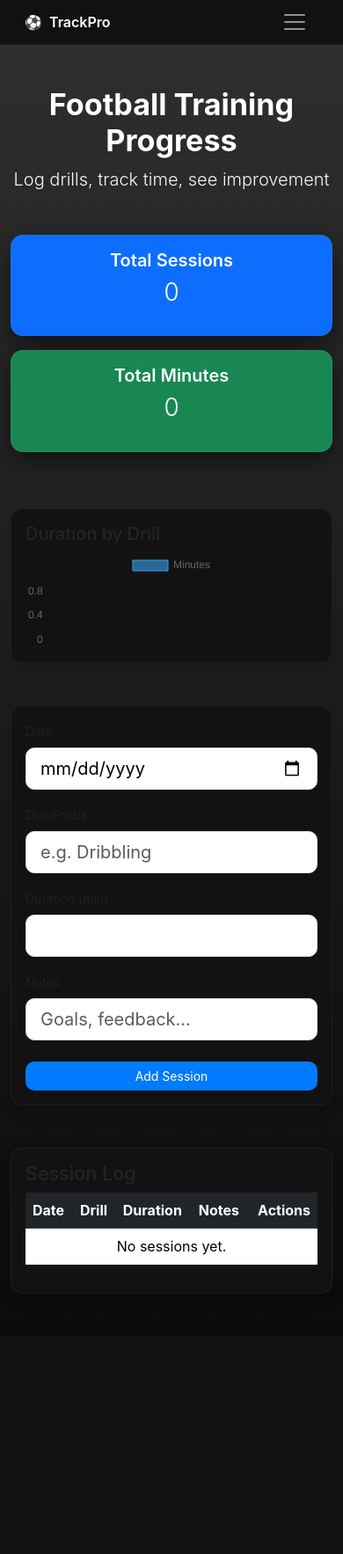
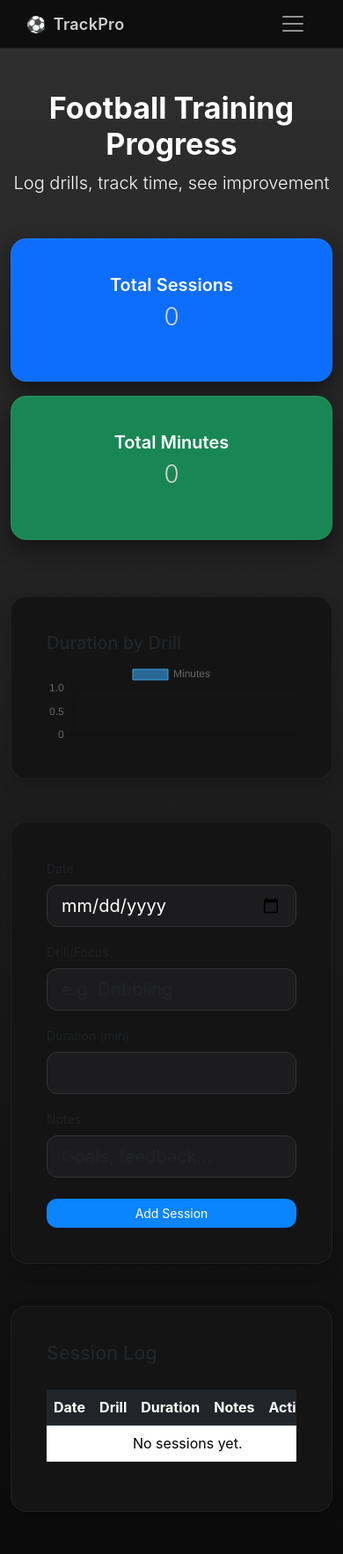
Before and after one commit to akshitjoshi335-maker/Football-progress-tracking, a Flask app: page / in a window 390 px wide. Shown: the whole page at 88% size. Before the commit the page ends 1471 px from the top, so only its background shows below. Run offline with Flask 3, Linux system fonts and the light colour scheme; a user stored in the database is signed in; data comes from the database, SQL or seed files in the repository; data that the repository does not hold is empty.

Commit message:
Update style.css

```diff
--- a/static/css/style.css
+++ b/static/css/style.css
@@ -1,141 +1,159 @@
-/* ------------------------
+/* =========================
 GLOBAL
------------------------- */
+========================= */
+
+*{
+box-sizing:border-box;
+}
 
 body{
-background:#0b0b0b;
-color:#ffffff;
-font-family:-apple-system,BlinkMacSystemFont,"Segoe UI",Roboto,sans-serif;
+background:#0b0b0c;
+color:#e8e8e8;
+font-family:-apple-system,BlinkMacSystemFont,"Segoe UI",Roboto,Inter,sans-serif;
 margin:0;
 padding:0;
+-webkit-font-smoothing:antialiased;
 }
 
-/* ------------------------
+/* text always visible */
+
+h1,h2,h3,h4,h5{
+color:#ffffff;
+font-weight:600;
+}
+
+p,span,label,small{
+color:#cfcfcf;
+}
+
+/* smooth animations */
+
+*{
+transition:all .25s cubic-bezier(.4,0,.2,1);
+}
+
+/* =========================
 NAVBAR
------------------------- */
+========================= */
 
 .navbar{
-background:#111;
-border-bottom:1px solid rgba(255,255,255,0.05);
-padding:6px 16px;
+background:#0e0e0f;
+border-bottom:1px solid rgba(255,255,255,0.06);
+padding:8px 18px;
 min-height:48px;
 }
 
 .navbar-brand{
+font-size:18px;
 font-weight:600;
-font-size:18px;
-color:#fff !important;
+color:white !important;
+letter-spacing:.3px;
 }
 
 .navbar .nav-link{
-color:#ccc !important;
+color:#bfbfbf !important;
 font-size:14px;
-padding:4px 10px;
+margin-left:10px;
 }
 
 .navbar .nav-link:hover{
-color:#fff !important;
+color:white !important;
 }
 
 /* avatar */
 
 .navbar-avatar{
-width:32px;
-height:32px;
+width:30px;
+height:30px;
 border-radius:50%;
 object-fit:cover;
 }
 
-/* ------------------------
+/* =========================
+PAGE HEADER
+========================= */
+
+.page-header{
+text-align:center;
+margin-top:45px;
+margin-bottom:35px;
+}
+
+.page-header h1{
+font-size:44px;
+letter-spacing:-1px;
+}
+
+.page-header p{
+color:#9a9a9a;
+font-size:15px;
+}
+
+/* =========================
 CARDS
------------------------- */
+========================= */
 
 .card{
-background:#121212;
+background:#141414;
+border-radius:18px;
 border:1px solid rgba(255,255,255,0.05);
-border-radius:14px;
-box-shadow:0 10px 30px rgba(0,0,0,0.5);
+padding:24px;
+box-shadow:
+0 10px 25px rgba(0,0,0,.45),
+inset 0 1px rgba(255,255,255,.03);
 }
 
-.card-title{
-font-weight:600;
+.card:hover{
+transform:translateY(-4px);
+box-shadow:
+0 18px 40px rgba(0,0,0,.6),
+inset 0 1px rgba(255,255,255,.04);
 }
 
-/* ------------------------
-FORMS
------------------------- */
+/* =========================
+ANALYTICS GRID
+========================= */
 
-.form-control,
-.form-select{
-background:#ffffff;
-color:#000;
-border-radius:10px;
-border:1px solid #ddd;
+.analytics-grid{
+display:grid;
+grid-template-columns:1fr 1fr;
+gap:28px;
+margin-top:30px;
 }
 
-.form-control:focus{
-border-color:#007aff;
-box-shadow:none;
+.analytics-card{
+background:#141414;
+border-radius:18px;
+padding:30px;
+border:1px solid rgba(255,255,255,0.05);
+box-shadow:0 15px 35px rgba(0,0,0,.55);
 }
 
-/* ------------------------
-BUTTONS
------------------------- */
+/* =========================
+METRIC TEXT
+========================= */
 
-.btn{
-border-radius:10px;
+.metric-title{
 font-size:14px;
-padding:6px 14px;
+color:#a0a0a0;
+margin-bottom:6px;
 }
 
-.btn-primary{
-background:#007aff;
-border:none;
+.metric-value{
+font-size:36px;
+font-weight:700;
+color:#ffffff;
 }
 
-.btn-primary:hover{
-background:#0062cc;
-}
-
-.btn-danger{
-background:#ff3b30;
-border:none;
-}
-
-.btn-danger:hover{
-background:#e22c22;
-}
-
-/* ------------------------
-TABLE
------------------------- */
-
-.table{
-color:#ddd;
-}
-
-.table thead{
-color:#fff;
-border-bottom:1px solid rgba(255,255,255,0.1);
-}
-
-.table tbody tr{
-border-bottom:1px solid rgba(255,255,255,0.05);
-}
-
-.table tbody tr:hover{
-background:rgba(255,255,255,0.03);
-}
-
-/* ------------------------
-RINGS
------------------------- */
+/* =========================
+FITNESS RINGS
+========================= */
 
 .rings{
 display:flex;
 justify-content:center;
-gap:40px;
-margin-bottom:30px;
+gap:50px;
+margin-bottom:40px;
 }
 
 .ring{
@@ -149,26 +167,32 @@ transform:rotate(-90deg);
 }
 
 .ring-bg{
-fill:none;
 stroke:#222;
 stroke-width:12;
+fill:none;
 }
 
 .ring-progress{
-fill:none;
 stroke-width:12;
 stroke-linecap:round;
+fill:none;
 stroke-dasharray:408;
 stroke-dashoffset:408;
-transition:stroke-dashoffset 1.5s ease;
+transition:stroke-dashoffset 1.4s ease;
 }
 
-.ring1{
-stroke:#00ff88;
+/* apple colors */
+
+.ring-green{
+stroke:#30d158;
 }
 
-.ring2{
-stroke:#00aaff;
+.ring-blue{
+stroke:#0a84ff;
+}
+
+.ring-orange{
+stroke:#ff9f0a;
 }
 
 .ring-label{
@@ -180,107 +204,154 @@ text-align:center;
 }
 
 .ring-label h3{
+font-size:24px;
 margin:0;
-font-size:22px;
 }
 
 .ring-label p{
+font-size:13px;
+color:#a0a0a0;
 margin:0;
-font-size:13px;
-color:#aaa;
 }
 
-/* ------------------------
-UNDO BAR
------------------------- */
+/* =========================
+TABLE
+========================= */
+
+.table{
+color:#dcdcdc;
+margin-top:20px;
+}
+
+.table thead{
+border-bottom:1px solid rgba(255,255,255,0.08);
+color:#ffffff;
+}
+
+.table tbody tr{
+border-bottom:1px solid rgba(255,255,255,0.05);
+}
+
+.table tbody tr:hover{
+background:rgba(255,255,255,0.03);
+}
+
+/* =========================
+BUTTONS
+========================= */
+
+.btn{
+border-radius:12px;
+font-size:14px;
+padding:6px 16px;
+}
+
+.btn-primary{
+background:#0a84ff;
+border:none;
+}
+
+.btn-primary:hover{
+background:#0071e3;
+}
+
+.btn-danger{
+background:#ff453a;
+border:none;
+}
+
+.btn-danger:hover{
+background:#d9362e;
+}
+
+/* =========================
+FORMS
+========================= */
+
+.form-control,
+.form-select{
+border-radius:12px;
+border:1px solid #333;
+background:#1c1c1e;
+color:#ffffff;
+}
+
+.form-control:focus{
+border-color:#0a84ff;
+box-shadow:none;
+}
+
+/* =========================
+UNDO DELETE BAR
+========================= */
 
 .undo-bar{
 position:fixed;
-bottom:25px;
+bottom:30px;
 left:50%;
 transform:translateX(-50%);
-background:#111;
-color:#fff;
+background:#1c1c1e;
+color:white;
 padding:12px 20px;
 border-radius:30px;
 display:none;
+gap:12px;
 align-items:center;
-gap:12px;
-box-shadow:0 10px 30px rgba(0,0,0,0.6);
+box-shadow:0 10px 35px rgba(0,0,0,.6);
 }
 
-.undo-bar button{
-background:#007aff;
-border:none;
-color:#fff;
-padding:5px 12px;
-border-radius:16px;
-}
-
-/* ------------------------
-CHART CARD
------------------------- */
-
-.chart-card{
-background:#121212;
-border-radius:14px;
-padding:20px;
-border:1px solid rgba(255,255,255,0.05);
-margin-top:20px;
-}
-
-/* ------------------------
-PROFILE
------------------------- */
-
-.profile-avatar{
-width:80px;
-height:80px;
-border-radius:50%;
-object-fit:cover;
-}
-
-/* ------------------------
-LOGIN PAGE
------------------------- */
-
-.login-card{
-background:#121212;
-border-radius:14px;
-padding:30px;
-border:1px solid rgba(255,255,255,0.05);
-}
-
-/* ------------------------
-SCROLLBAR
------------------------- */
+/* =========================
+SCROLLBAR (APPLE STYLE)
+========================= */
 
 ::-webkit-scrollbar{
 width:8px;
 }
 
+::-webkit-scrollbar-track{
+background:#0b0b0c;
+}
+
 ::-webkit-scrollbar-thumb{
-background:#333;
+background:#2c2c2e;
 border-radius:10px;
 }
 
-::-webkit-scrollbar-track{
-background:#0b0b0b;
+::-webkit-scrollbar-thumb:hover{
+background:#3a3a3c;
 }
 
-/* ------------------------
+/* =========================
+TEXT SELECTION FIX
+========================= */
+
+::selection{
+background:#0a84ff;
+color:white;
+}
+
+::-moz-selection{
+background:#0a84ff;
+color:white;
+}
+
+/* =========================
 MOBILE
------------------------- */
+========================= */
 
 @media(max-width:768px){
+
+.analytics-grid{
+grid-template-columns:1fr;
+}
 
 .rings{
 flex-direction:column;
 align-items:center;
 }
 
-.navbar-brand{
-font-size:16px;
+.page-header h1{
+font-size:32px;
 }
 
 }
```
